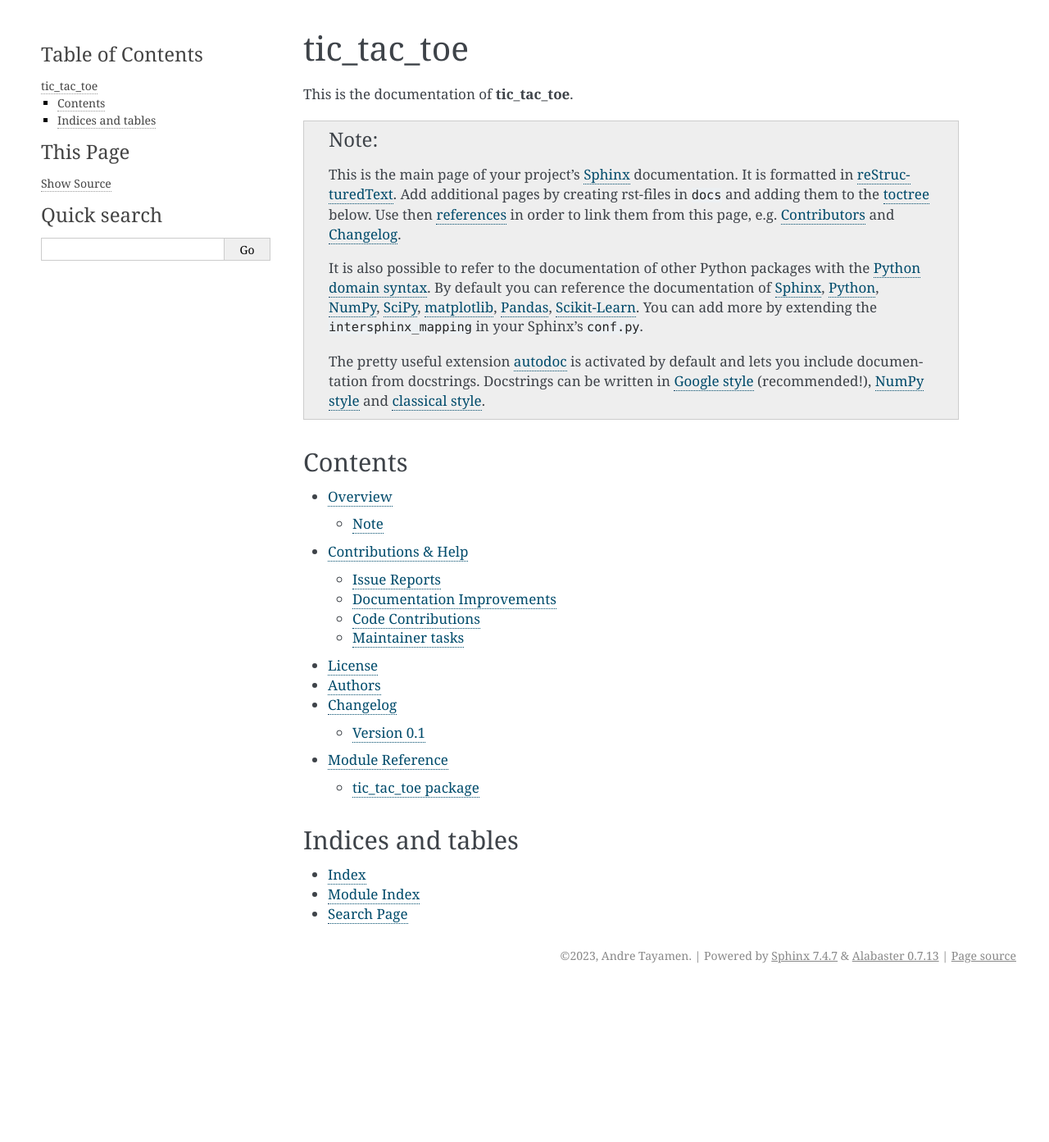
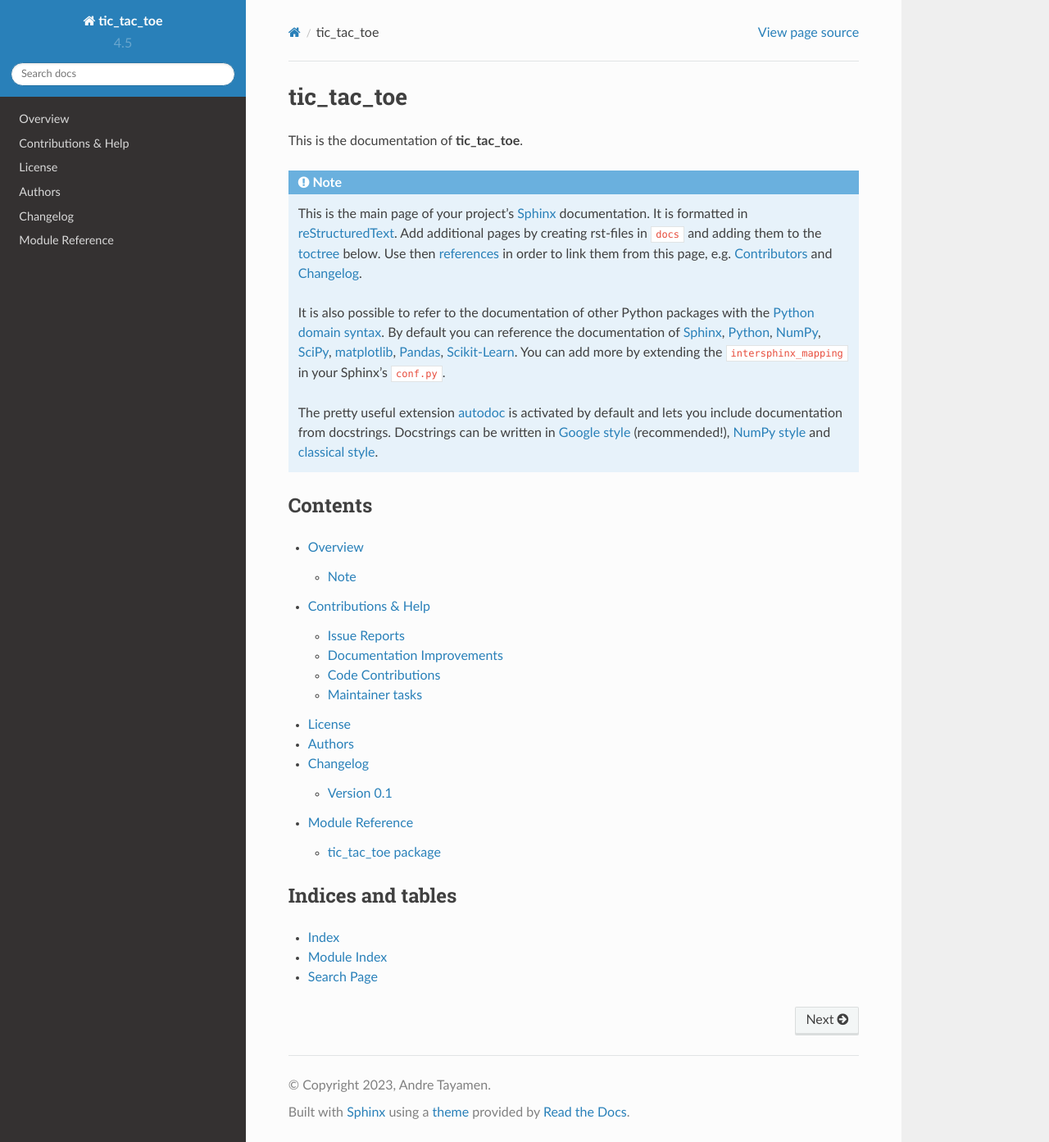
Before and after one commit to M3-Learning-Courses/homework-2-pyscaffold-at3564, a Sphinx documentation site: the page built from docs/index.rst, in a window 1280 px wide and 1393 px high. Shown: the whole window at 82% size. Built offline with Sphinx 7.4.7 and the Read the Docs theme 2.0.0, drawn with Linux system fonts in a browser that asks for light colours.

Commit message:
small edits

```diff
--- a/docs/conf.py
+++ b/docs/conf.py
@@ -153,7 +153,7 @@ todo_emit_warnings = True
 
 # The theme to use for HTML and HTML Help pages.  See the documentation for
 # a list of builtin themes.
-html_theme = "alabaster"
+html_theme = "sphinx_rtd_theme"
 
 # Theme options are theme-specific and customize the look and feel of a theme
 # further.  For a list of options available for each theme, see the
--- a/setup.cfg
+++ b/setup.cfg
@@ -49,7 +49,8 @@ package_dir =
 # For more information, check out https://semver.org/.
 install_requires =
     importlib-metadata; python_version<"3.8"
-
+    pyfiglet
+    sphinx-rtd-theme
 
 [options.packages.find]
 where = src
```
